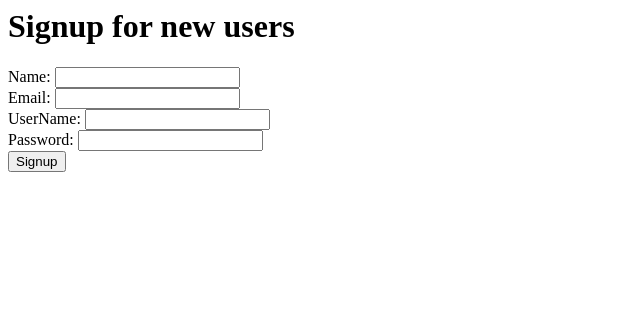
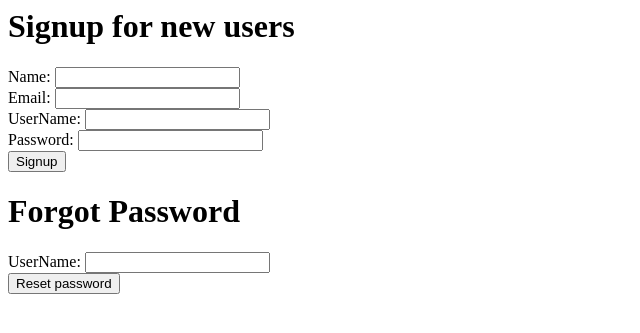
Before and after one commit to shreyash53/SNS_Project, a Flask app: page /login in a window 1280 px wide. Shown: the part 143-476 px from the top of the page, without its empty margins (0-640 px from the left). Run offline with Flask 2, Linux system fonts and the light colour scheme.

Commit message:
adding forgot password

```diff
--- a/insecure_application/config.py
+++ b/insecure_application/config.py
@@ -4,3 +4,6 @@ from flask_session import Session
 
 db = SQLAlchemy()
 session_obj = Session()
+
+GMAIL_ID="sartthakrawatt@gmail.com"
+GMAIL_PASSWORD="space bar"
--- a/insecure_application/driver.py
+++ b/insecure_application/driver.py
@@ -1,3 +1,4 @@
+from crypt import methods
 from flask import Flask, request, jsonify, make_response, render_template, redirect, session, send_file
 import logging
 from utilities.common_functions import check_session_exists
@@ -6,12 +7,14 @@ from utilities.constants import GET, POST
 # import jwt
 from users.routes import blueprint as user_blueprint
 from utilities.constants import GET
-from config import db, session_obj
+from config import db, session_obj, GMAIL_PASSWORD, GMAIL_ID
 import logging
 import os
 from blog.routes import blueprint as blog_blueprint
 from admin.routes import blueprint as admin_blueprint
 from users import model as user_model
+
+from flask_mail import Mail,  Message
 
 app = Flask(__name__)
 
@@ -33,6 +36,26 @@ session_obj.init_app(app)
 with app.app_context():
     db.create_all()
 
+app.config.update(
+    MAIL_SERVER = 'smtp.gmail.com',
+    MAIL_PORT = 465,
+    MAIL_USE_SSL = True,
+    MAIL_USERNAME = GMAIL_ID,
+    MAIL_PASSWORD = GMAIL_PASSWORD
+)
+
+mail = Mail(app)
+
+@app.route('/send-mail/', methods=GET)
+def send_mail():
+    msg = mail.send_message(
+        'Password Recovery',
+        sender='sartthakrawatt@gmail.com',
+        recipients=['srtkrwt@gmail.com'],
+        body="Click on the link to change the password..."
+    )
+    return 'Mail sent'
+
 @app.route('/', methods=GET)
 def provide_index():
     return render_template('index.html')
@@ -51,7 +74,11 @@ def provide_profile():
         # user_ = session['name']
         user_ = db.session.query(user_model.Users).get(session['name'].user_id)
         # print(user_.user)
-        return render_template('user-profile.html', user=user_)
+        user_type = user_.user_type
+        if user_type == 1:
+            return redirect('/admin/')
+        elif user_type == 2:
+            return render_template('user-profile.html', user=user_)
 
     return render_template('login.html')
 
--- a/insecure_application/templates/layout.html
+++ b/insecure_application/templates/layout.html
@@ -10,6 +10,7 @@
             <button id="nav-button-home"><a href='/'>Home</a></button>
             {% if user_%}
                 <button id="nav-button-dashboard"><a href='/login'> dashboard</a></button>
+                <button id="nav-button-profile"><a href='/user-profile'> Profile</a></button>
                 <button id="nav-button-logout"><a href='/logout'> Logout</a></button>
             {% else %}
                 <button id="nav-button-login"><a href='/login'> Login</a></button>
--- a/insecure_application/templates/login.html
+++ b/insecure_application/templates/login.html
@@ -18,4 +18,10 @@
         <button type="submit" id="signup-button">Signup</button>
     </form>
 
+    <h1>Forgot Password</h1>
+    <form action="/user/" method="post">
+        <label>UserName: </label><input type="text" name="user" id="forgot-user" required><br>
+        <button type="submit" id="forgot-button">Reset password</button>
+    </form>
+
 {% endblock %}
--- a/insecure_application/users/controller.py
+++ b/insecure_application/users/controller.py
@@ -44,7 +44,8 @@ def update_user(body):
         db.session.flush()
         print(user_.get())
         print('here')
-        return render_template('user-profile.html', user=user_)
+        return {"message":"Password updates successfully"}
+        # return render_template('user-profile.html', user=user_)
     except IntegrityError as i:
         print(i)
         return render_template('index.html')
--- a/insecure_application/users/routes.py
+++ b/insecure_application/users/routes.py
@@ -33,7 +33,7 @@ def login():
 def update_user_profile():
     if session and 'name' in session and session['name']:
         body = request.form
-        print("LOG:", body['email'])
+        # print("LOG:", body['email'])
         return update_user(body)
 
 
```
Also changed, not shown: attacker/src/change_email_srcipt.html (+14 -2 lines), insecure_application/templates/admin-dashboard.html (+6 -3 lines), insecure_application/mailer.py (added).
